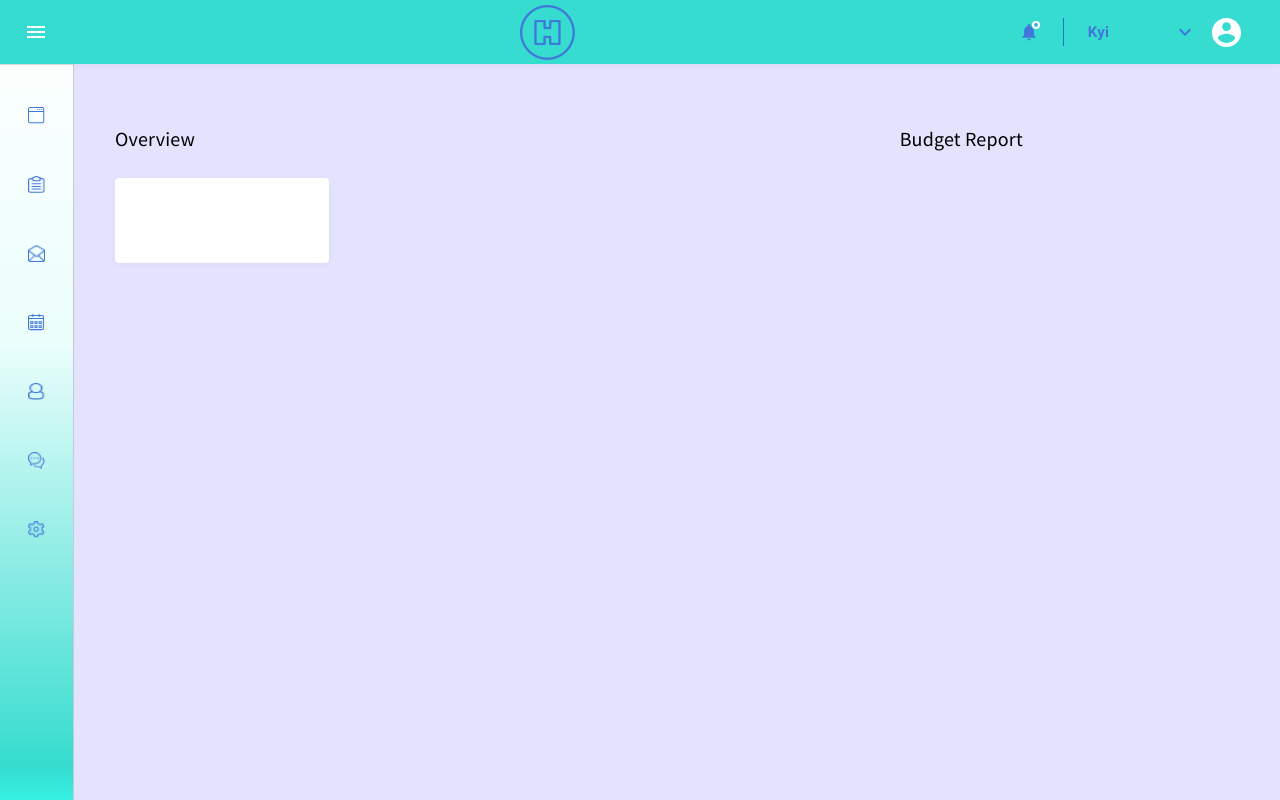
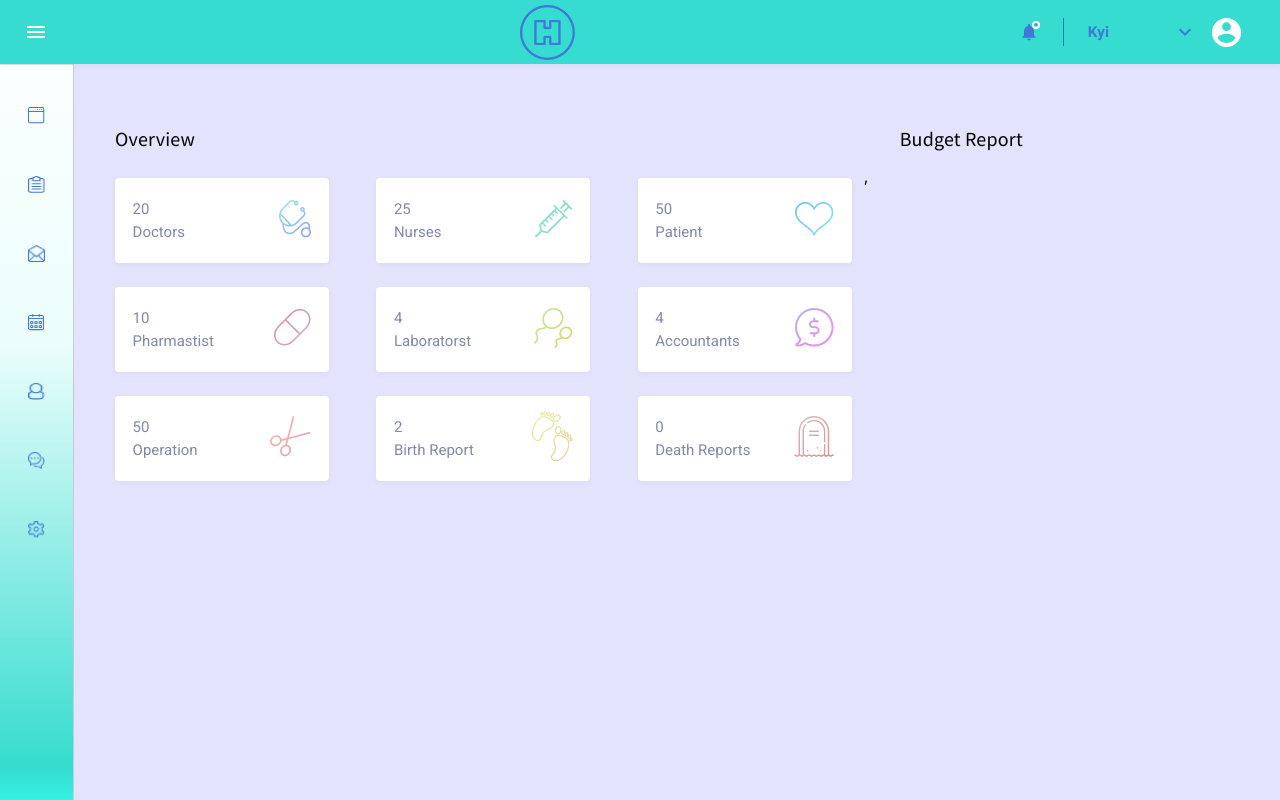
Before and after one commit to gyimyarsayar/doctor_spa, a React (Create React App) app: page / in a window 1280 px wide. Built offline with nearby package versions, Linux system fonts and the light colour scheme.

Commit message:
add overview card

```diff
--- a/src/components/home/OverviewCard.jsx
+++ b/src/components/home/OverviewCard.jsx
@@ -1,24 +1,46 @@
 import React from "react";
 import { makeStyles } from "@material-ui/core/styles";
 import Card from "@material-ui/core/Card";
-import CardContent from "@material-ui/core/CardContent";
+import Grid from "@material-ui/core/Grid";
+import Typography from "@material-ui/core/Typography";
 
 const useStyles = makeStyles((theme) => ({
   card: {
-    background: "#FFFFFF 0% 0% no-repeat padding-box",
+    background: "#FFFFFF",
     boxShadow: "0px 2px 6px #0000000A",
     borderRadius: 4,
-    width: 214,
-    height: 85
+    height: 85,
+    padding: "0 1.1rem",
+    boxSizing: "border-box",
+    minWidth: 214
+  },
+  label: {
+    fontSize: 15,
+    color: "#8288AC",
+    letterSpacing: 0
+  },
+  grid: {
+    flexGrow: 1,
+    height: "100%",
+    alignItems: "center",
+    justifyContent: "space-between"
   }
 }));
 
-const OverviewCard = () => {
+const OverviewCard = ({ name, count, img }) => {
   const classes = useStyles();
 
   return (
     <Card className={classes.card}>
-      <CardContent></CardContent>
+      <Grid container className={classes.grid}>
+        <Grid direction="column">
+          <Typography className={classes.label}>{count}</Typography>
+          <Typography className={classes.label}>{name}</Typography>
+        </Grid>
+        <Grid>
+          <img src={img} alt="" />
+        </Grid>
+      </Grid>
     </Card>
   );
 };
--- a/src/views/Home.jsx
+++ b/src/views/Home.jsx
@@ -4,6 +4,16 @@ import Grid from "@material-ui/core/Grid";
 import Typography from "@material-ui/core/Typography";
 
 import OverviewCard from "../components/home/OverviewCard";
+
+import doctor from "../static/images/Group 2765.png";
+import nurse from "../static/images/Group 2660.png";
+import heart from "../static/images/Group 2659.png";
+import pharmastist from "../static/images/Group 2655.png";
+import Laboratorst from "../static/images/Intersection 7.png";
+import accountants from "../static/images/Intersection 6.png";
+import operation from "../static/images/Intersection 9.png";
+import birth from "../static/images/Symbol 2 – 1.png";
+import death from "../static/images/Group 2664.png";
 
 const useStyles = makeStyles((theme) => ({
   title: {
@@ -15,6 +25,54 @@ const useStyles = makeStyles((theme) => ({
 const Home = () => {
   const classes = useStyles();
 
+  const overviews = [
+    {
+      name: "Doctors",
+      count: 20,
+      img: doctor
+    },
+    {
+      name: "Nurses",
+      count: 25,
+      img: nurse
+    },
+    {
+      name: "Patient",
+      count: 50,
+      img: heart
+    },
+    {
+      name: "Pharmastist",
+      count: 10,
+      img: pharmastist
+    },
+    {
+      name: "Laboratorst",
+      count: 4,
+      img: Laboratorst
+    },
+    {
+      name: "Accountants",
+      count: 4,
+      img: accountants
+    },
+    {
+      name: "Operation",
+      count: 50,
+      img: operation
+    },
+    {
+      name: "Birth Report",
+      count: 2,
+      img: birth
+    },
+    {
+      name: "Death Reports",
+      count: 0,
+      img: death
+    }
+  ];
+
   return (
     <Grid container spacing={3} style={{ margin: 0 }}>
       <Grid item xs={8}>
@@ -23,9 +81,24 @@ const Home = () => {
       <Grid item xs={4}>
         <Typography className={classes.title}>Budget Report</Typography>
       </Grid>
-      <Grid item>
-        <OverviewCard />
+      <Grid
+        container
+        item
+        xs={8}
+        spacing={3}
+        style={{ justifyContent: "space-between" }}
+      >
+        {overviews.map((overview, i) => (
+          <Grid item key={i}>
+            <OverviewCard
+              name={overview.name}
+              count={overview.count}
+              img={overview.img}
+            />
+          </Grid>
+        ))}
       </Grid>
+      ,<Grid item xs={4}></Grid>
     </Grid>
   );
 };
```
